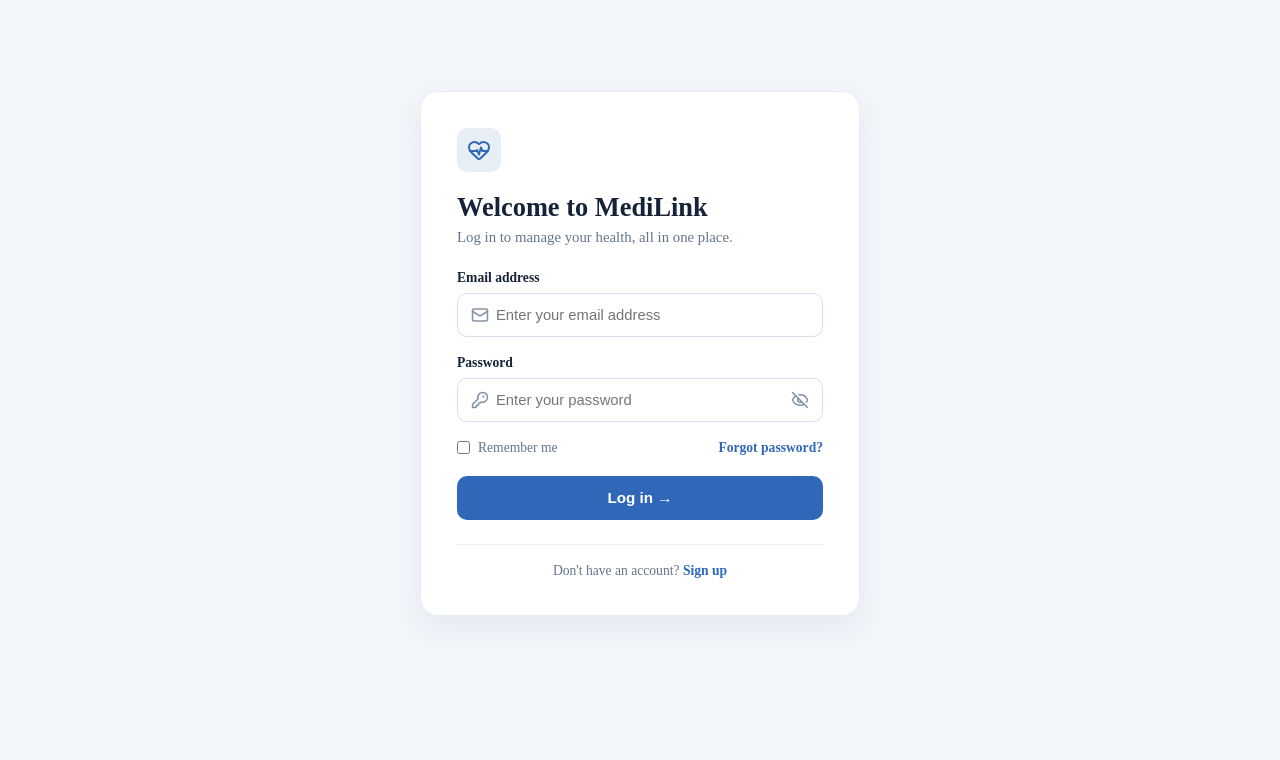
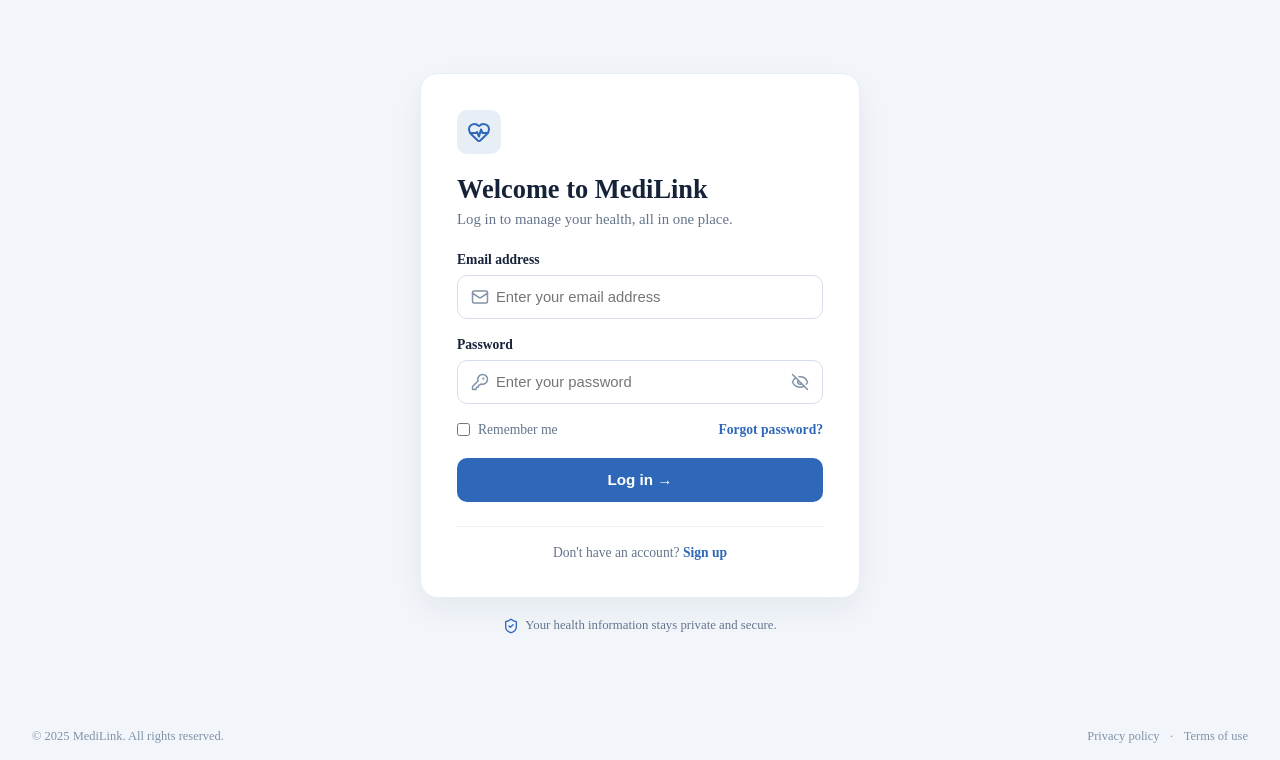
Before and after one commit to SafalGiri001/AI40A_Group2_Medilink, a plain HTML site: page login-page.html in a window 1280 px wide. Shown: the part 70-830 px from the top of the page. Before the commit the page ends 800 px from the top, so only its background shows below. Drawn offline with nearby package versions, Linux system fonts and the light colour scheme.

Commit message:
Add footer to login page

```diff
--- a/login-page.css
+++ b/login-page.css
@@ -265,3 +265,43 @@ body{
 .icon-right-btn:hover {
   color: #162238;
 }
+
+.page-footer {
+  padding: 16px 32px;
+  display: flex;
+  align-items: center;
+  justify-content: space-between;
+  font-size: 0.78rem;
+  color: #8292a6;
+}
+
+.footer-links {
+  display: inline-flex;
+  align-items: center;
+  gap: 10px;
+}
+
+.footer-links a {
+  color: #8292a6;
+  text-decoration: none;
+}
+
+.footer-links a:hover {
+  text-decoration: underline;
+}
+
+.security-note {
+  display: flex;
+  align-items: center;
+  justify-content: center;
+  gap: 6px; /* Space between shield and text */
+  font-size: 0.8rem;
+  color: #64748b;
+  margin-top: 20px; /* Adjust spacing as needed */
+}
+
+.security-note svg {
+  width: 16px;
+  height: 16px;
+  color: #2f68b8; /* Gives the shield your blue brand color */
+}
--- a/login-page.html
+++ b/login-page.html
@@ -75,7 +75,17 @@
 </form>
 
         </section>
-    </main>
+   <p class="security-note"><i data-lucide="shield-check"></i> Your health information stays private and secure.</p>
+ </main>
+
+    <footer class="page-footer">
+  <span>© 2025 MediLink. All rights reserved.</span>
+  <div class="footer-links">
+    <a href="#privacy">Privacy policy</a>
+    <span>·</span>
+    <a href="#terms">Terms of use</a>
+  </div>
+</footer>
 
     <script src="https://unpkg.com/lucide@latest"></script>
         <script>
```
